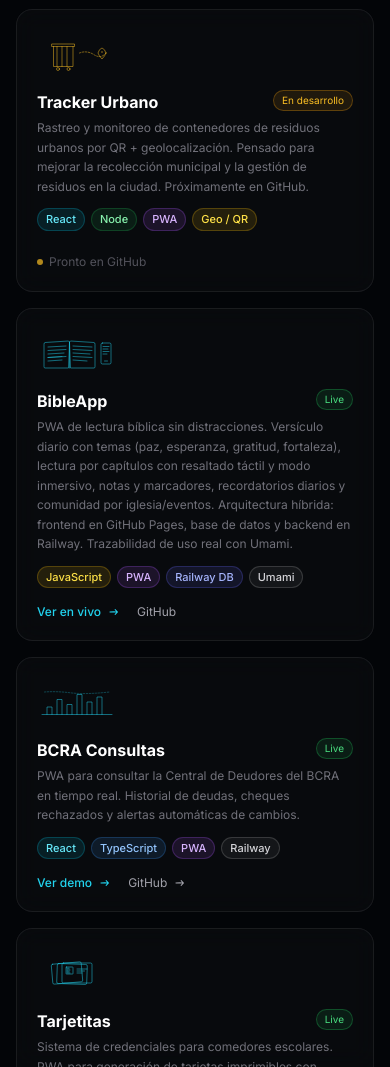
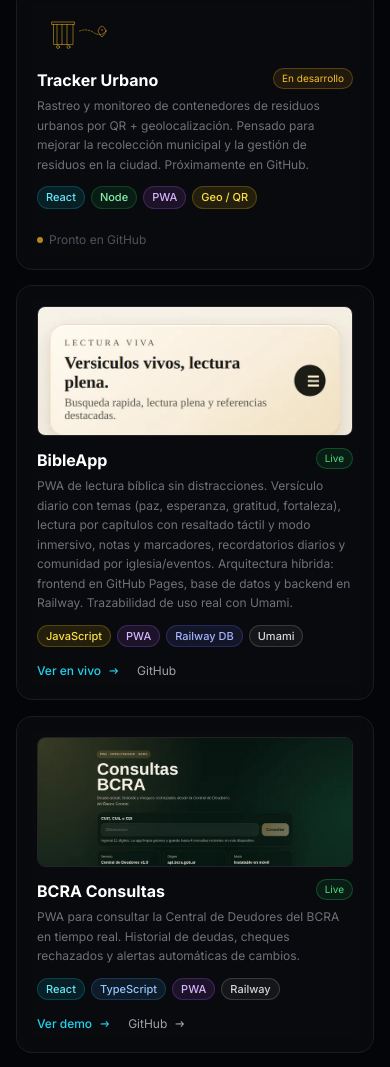
Before and after one commit to jesus1942/portfolio, a website: page index.html in a window 390 px wide. Shown: the part 5194-6261 px from the top of the page. Drawn offline with Linux system fonts and the light colour scheme.

Commit message:
Screenshots en BCRA y BibleApp + copy ActivaQR con trial de 30 dias
- BCRA y BibleApp: banner con captura real (webp, object-cover top) en lugar del SVG
- BibleApp capturada en viewport mobile (su forma natural), modal de onboarding cerrado
- ActivaQR: copy actualizado a '30 dias gratis y despues te suscribis' (segun landing en vivo)

```diff
--- a/index.html
+++ b/index.html
@@ -711,7 +711,7 @@
                 <h3 class="text-2xl font-bold text-white mb-2 hand-underline inline-block">ActivaQR</h3>
                 <p class="text-zinc-400 text-sm leading-relaxed mb-4">
                   SaaS multi-empresa para gestión de activos industriales por QR. <span class="text-cyan-300">Online y abierta al público:</span>
-                  probás la demo sin registro y, cuando estás listo, te suscribís por Mercado Pago.
+                  probás 30 días gratis y después te suscribís por Mercado Pago.
                   Ficha pública sin login, mediciones desde el celular, alertas por parámetros fuera de rango y reportes.
                 </p>
                 <div class="flex flex-wrap gap-1.5 mb-5">
@@ -802,18 +802,12 @@
 
           <!-- BibleApp PWA -->
           <div class="reveal from-right glass glass-hover rounded-2xl p-5">
-            <!-- Hand-drawn open book + phone hint (mobile PWA) + highlight underline -->
-            <svg viewBox="0 0 160 80" class="w-20 h-12 text-cyan-400/70 mb-3" fill="none" stroke="currentColor" stroke-width="1.4" stroke-linecap="round" stroke-linejoin="round">
-              <path d="M65 18 L65 70"/>
-              <path d="M14 22 Q14 19 16 19 L63 16 L65 18 L63 70 L16 70 Q14 70 14 68 Z"/>
-              <path d="M116 22 Q116 19 114 19 L67 16 L65 18 L67 70 L114 70 Q116 70 116 68 Z"/>
-              <path d="M22 28 L58 26 M22 35 L58 33 M22 42 L54 40 M22 49 L58 47 M22 56 L50 54"/>
-              <path d="M72 26 L110 28 M72 33 L110 35 M72 40 L106 42 M72 47 L110 49 M72 54 L100 56"/>
-              <path d="M22 49 L50 47" stroke-width="2.3" opacity="0.7"/>
-              <rect x="128" y="20" width="20" height="42" rx="3"/>
-              <path d="M135 56 L141 56"/>
-              <path d="M132 27 L144 27 M132 32 L142 32 M132 37 L144 37 M132 42 L140 42"/>
-            </svg>
+            <!-- Screenshot real (mobile) -->
+            <div class="rounded-lg overflow-hidden border border-white/10 mb-3">
+              <img src="/screenshot-bible.webp" loading="lazy" decoding="async" width="700" height="280"
+                   alt="Captura de BibleApp — lectura bíblica en el celular"
+                   class="w-full h-32 object-cover object-top" />
+            </div>
             <div class="flex items-start justify-between mb-1">
               <h3 class="font-bold text-white">BibleApp</h3>
               <span class="px-2 py-0.5 rounded-full text-[10px] border border-green-500/30 bg-green-500/10 text-green-400">Live</span>
@@ -847,17 +841,12 @@
 
           <!-- BCRA Consultas -->
           <div class="reveal from-left glass glass-hover rounded-2xl p-5">
-            <!-- Hand-drawn bank chart sketch -->
-            <svg viewBox="0 0 160 80" class="w-20 h-12 text-cyan-400/70 mb-3" fill="none" stroke="currentColor" stroke-width="1.4" stroke-linecap="round" stroke-linejoin="round">
-              <path d="M10 65 L150 65"/>
-              <path d="M20 65 L20 50 L30 50 L30 65" />
-              <path d="M40 65 L40 35 L50 35 L50 65" />
-              <path d="M60 65 L60 45 L70 45 L70 65" />
-              <path d="M80 65 L80 25 L90 25 L90 65" />
-              <path d="M100 65 L100 40 L110 40 L110 65" />
-              <path d="M120 65 L120 30 L130 30 L130 65"/>
-              <path d="M15 20 Q40 18 70 22 Q100 25 145 20" stroke-dasharray="3 3" opacity="0.6"/>
-            </svg>
+            <!-- Screenshot real -->
+            <div class="rounded-lg overflow-hidden border border-white/10 mb-3">
+              <img src="/screenshot-bcra.webp" loading="lazy" decoding="async" width="800" height="320"
+                   alt="Captura de BCRA Consultas — central de deudores del BCRA"
+                   class="w-full h-32 object-cover object-top" />
+            </div>
             <div class="flex items-start justify-between mb-1">
               <h3 class="font-bold text-white">BCRA Consultas</h3>
               <span class="px-2 py-0.5 rounded-full text-[10px] border border-green-500/30 bg-green-500/10 text-green-400">Live</span>
```
Also changed, not shown: screenshot-bcra.webp (added), screenshot-bible.webp (added), styles.css.
